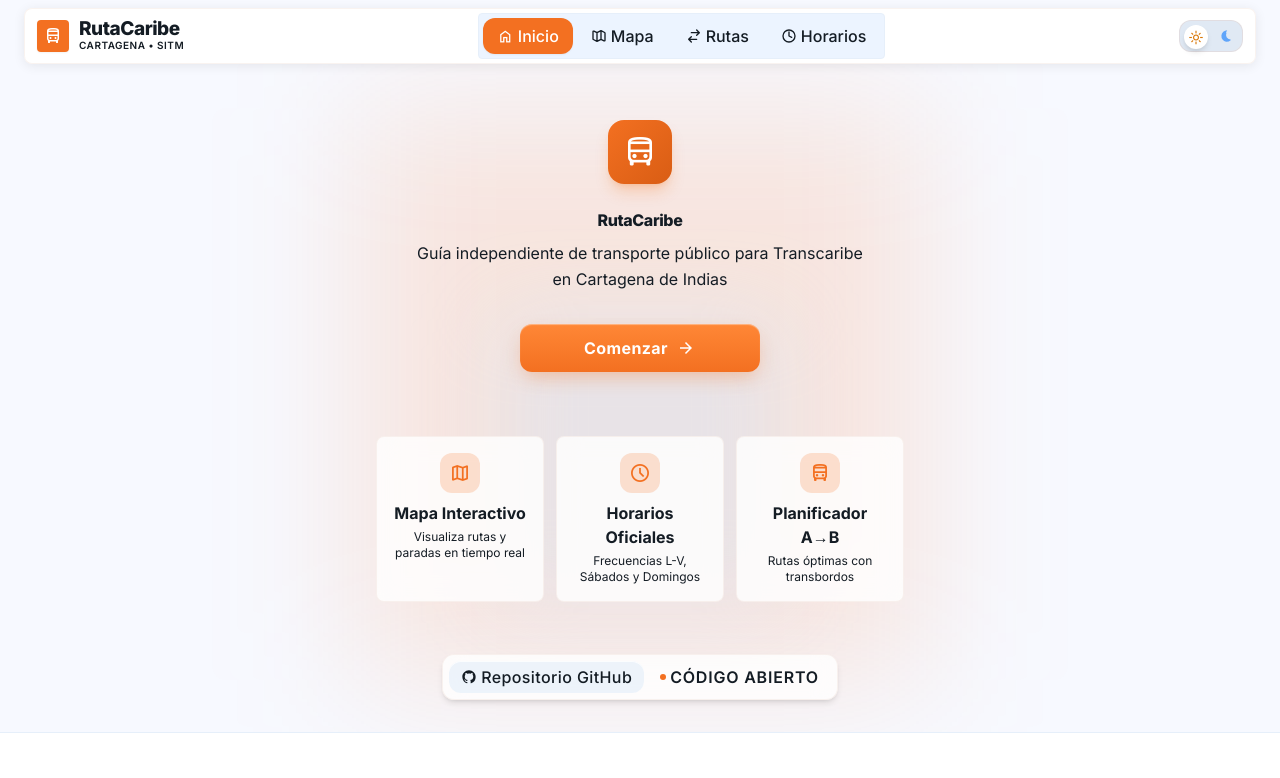
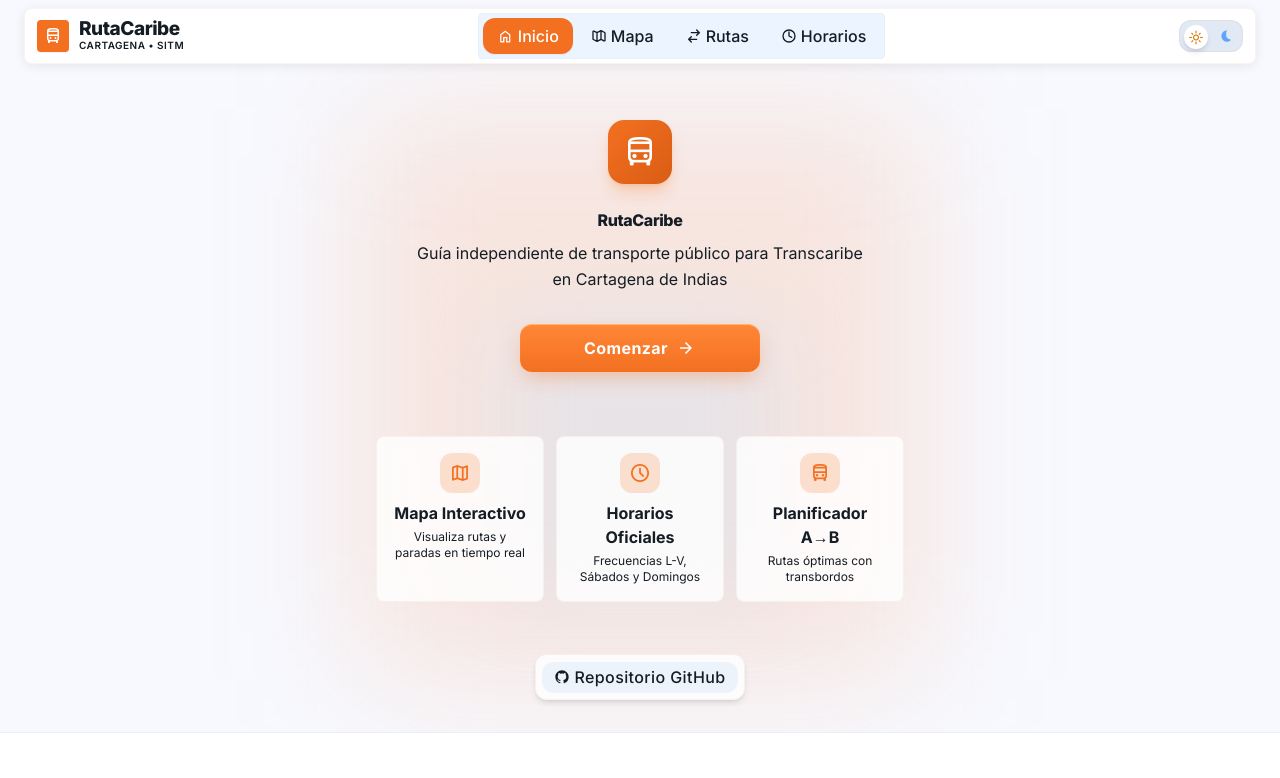
Before and after one commit to SnoopDRV/RutaCaribe, a plain HTML site: page index.html in a window 1280 px wide. Shown: the top 778 px of the page. Drawn offline with nearby package versions, Linux system fonts and the light colour scheme.

Commit message:
Turned link to Repo into a single "Repositorio Github" button across the whole site

```diff
--- a/index.html
+++ b/index.html
@@ -347,7 +347,7 @@
         </div>
       </div>
 
-      <!-- Pill inferior con enlaces a GitHub -->
+      <!-- Pill inferior con enlace a GitHub -->
       <div class="w-full flex items-center justify-center pt-space-lg">
         <div class="inline-flex items-center flex-wrap justify-center gap-space-xs p-1.5 bg-surface-container-lowest/80 dark:bg-[#1a2532]/80 rounded-full shadow-md backdrop-blur-md border border-outline-variant/20 dark:border-white/10">
           <a class="group flex items-center gap-space-xs px-space-md py-space-xs bg-surface-container/70 dark:bg-white/10 hover:bg-surface-container dark:hover:bg-white/20 text-on-surface dark:text-white font-label-sm text-label-sm rounded-full shadow-[inset_0_1px_0_rgba(255,255,255,0.8)] transition-all duration-150" href="https://github.com/SnoopDRV/RutaCaribe" rel="noopener noreferrer" target="_blank">
@@ -355,10 +355,6 @@
               <path clip-rule="evenodd" d="M12 2C6.477 2 2 6.484 2 12.017c0 4.425 2.865 8.18 6.839 9.504.5.092.682-.217.682-.483 0-.237-.008-.868-.013-1.703-2.782.605-3.369-1.343-3.369-1.343-.454-1.158-1.11-1.466-1.11-1.466-.908-.62.069-.608.069-.608 1.003.07 1.53 1.032 1.53 1.032.892 1.53 2.341 1.088 2.91.832.092-.647.35-1.088.636-1.338-2.22-.253-4.555-1.113-4.555-4.951 0-1.093.39-1.988 1.029-2.688-.103-.253-.446-1.272.098-2.65 0 0 .84-.27 2.75 1.026A9.564 9.564 0 0112 6.844c.85.004 1.705.115 2.504.337 1.909-1.296 2.747-1.027 2.747-1.027.546 1.379.202 2.398.1 2.651.64.7 1.028 1.595 1.028 2.688 0 3.848-2.339 4.695-4.566 4.943.359.309.678.92.678 1.855 0 1.338-.012 2.419-.012 2.747 0 .268.18.58.688.482A10.019 10.019 0 0022 12.017C22 6.484 17.522 2 12 2z" fill-rule="evenodd"></path>
             </svg>
             <span class="tracking-wide font-medium">Repositorio GitHub</span>
-          </a>
-          <a class="flex items-center gap-space-xs px-space-md py-space-xs text-on-surface-variant dark:text-gray-300 hover:text-on-surface dark:hover:text-white font-label-sm text-label-sm rounded-full transition-colors duration-150" href="https://github.com/SnoopDRV/RutaCaribe" rel="noopener noreferrer" target="_blank">
-            <span class="w-1.5 h-1.5 rounded-full bg-primary-container"></span>
-            <span class="tracking-wider uppercase font-semibold">Código Abierto</span>
           </a>
         </div>
       </div>
```
